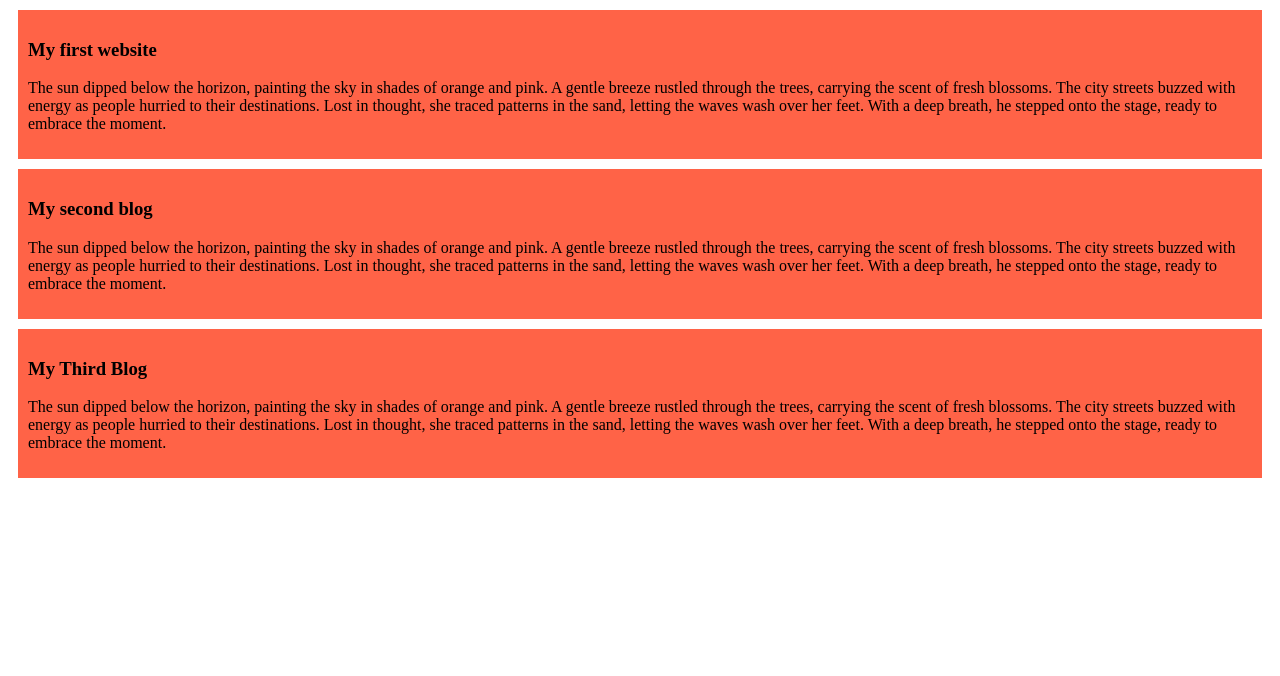
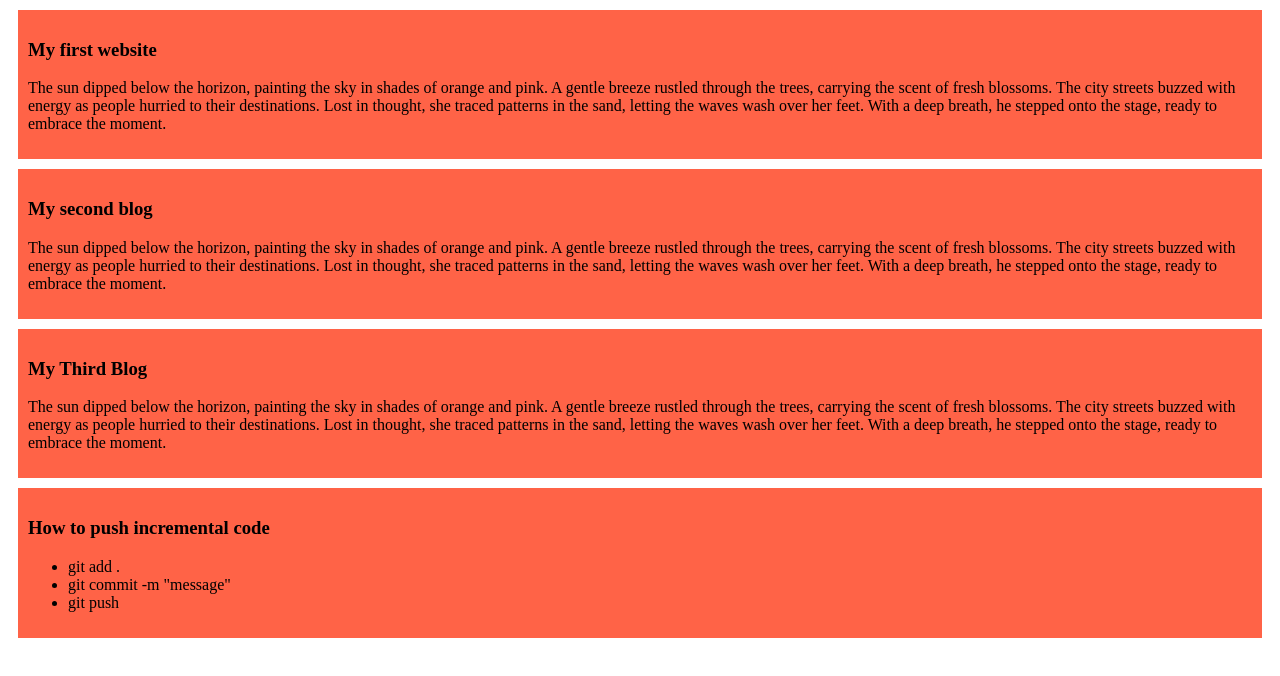
Before and after one commit to 11AnamulHoque/my-simple-website, a plain HTML site: page index.html in a window 1280 px wide. Drawn offline with Linux system fonts and the light colour scheme.

Commit message:
added a list to push code

```diff
--- a/index.html
+++ b/index.html
@@ -31,5 +31,14 @@
         Lost in thought, she traced patterns in the sand, letting the waves wash over her feet.
         With a deep breath, he stepped onto the stage, ready to embrace the moment.</p>
     </div>
+    <div>
+        <h3>How to push incremental code</h3>
+        <ul>
+            <li>git add .</li>
+            <li>git commit -m "message"</li>
+            <li>git push</li>
+        </ul>
+    </div>
+
 </body>
 </html>
```
